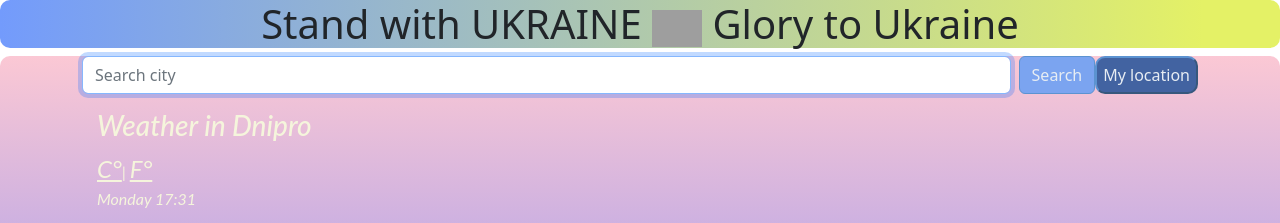
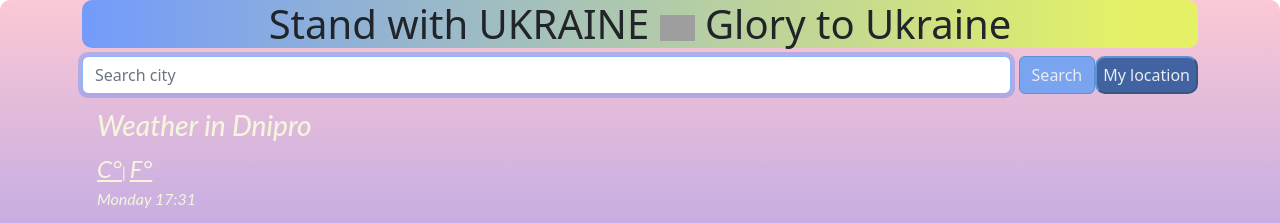
Before and after one commit to SSAnastasia/weather-application, a plain HTML site: page index.html in a window 1280 px wide. Shown: the top 223 px of the page. Drawn offline with nearby package versions, Linux system fonts and the light colour scheme; no server answers; grey boxes are pictures that could not be loaded.

Commit message:
update html

```diff
--- a/index.html
+++ b/index.html
@@ -14,15 +14,16 @@
 
 </head>
 <body>
-    <h1 id = "glory-to-ukraine"> Stand with UKRAINE
-        <img src = "https://s3.amazonaws.com/shecodesio-production/uploads/files/000/041/379/original/ukraine-symvol.png?1658572885"
-        alt = "Ukraine-symbol"
-        width="50px"
-        id = "symbol"/>
-        Glory to Ukraine
-    </h1>
+
     <div class = "weather-app">
         <div class = "container">
+            <h1 id = "glory-to-ukraine"> Stand with UKRAINE
+                <img src = "https://s3.amazonaws.com/shecodesio-production/uploads/files/000/041/379/original/ukraine-symvol.png?1658572885"
+                alt = "Ukraine-symbol"
+                width="35px"
+                id = "symbol"/>
+                Glory to Ukraine
+            </h1>
 
             <form class="d-flex" role="search">
                 <input class="form-control me-2"
```
